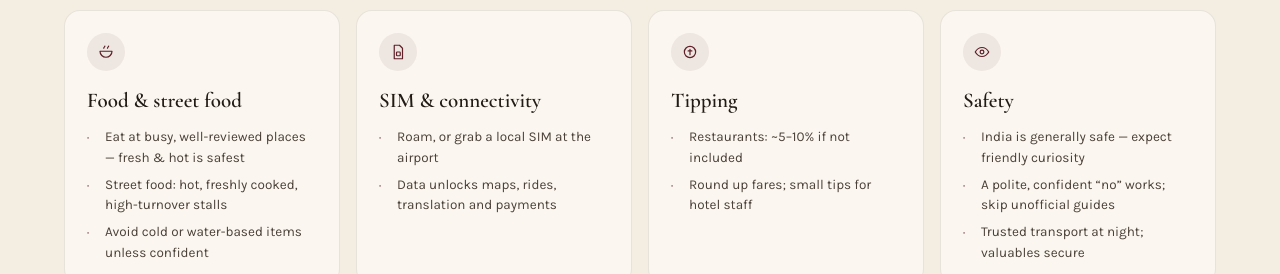
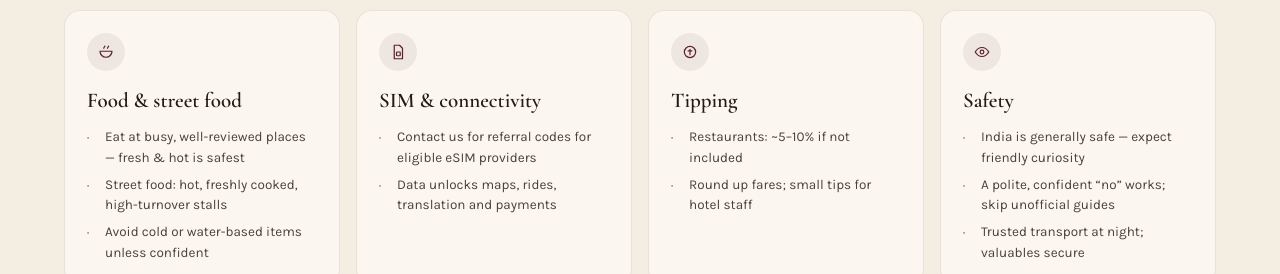
Before and after one commit to Dbrowne14/india-wedding-website, a Next.js app: page / in a window 1280 px wide. Shown: the part 9300-9574 px from the top of the page. Built offline with nearby package versions, Linux system fonts and the light colour scheme.

Commit message:
Change to india guide to reflect connectivity e-sim codes

```diff
--- a/src/content/indiaGuide.ts
+++ b/src/content/indiaGuide.ts
@@ -121,7 +121,7 @@ export const INDIA_GUIDE: IndiaGuideCard[] = [
     title: "SIM & connectivity",
     icon: "sim",
     points: [
-      "Roam, or grab a local SIM at the airport",
+      "Contact us for referral codes for eligible eSIM providers",
       "Data unlocks maps, rides, translation and payments",
     ],
   },
```
